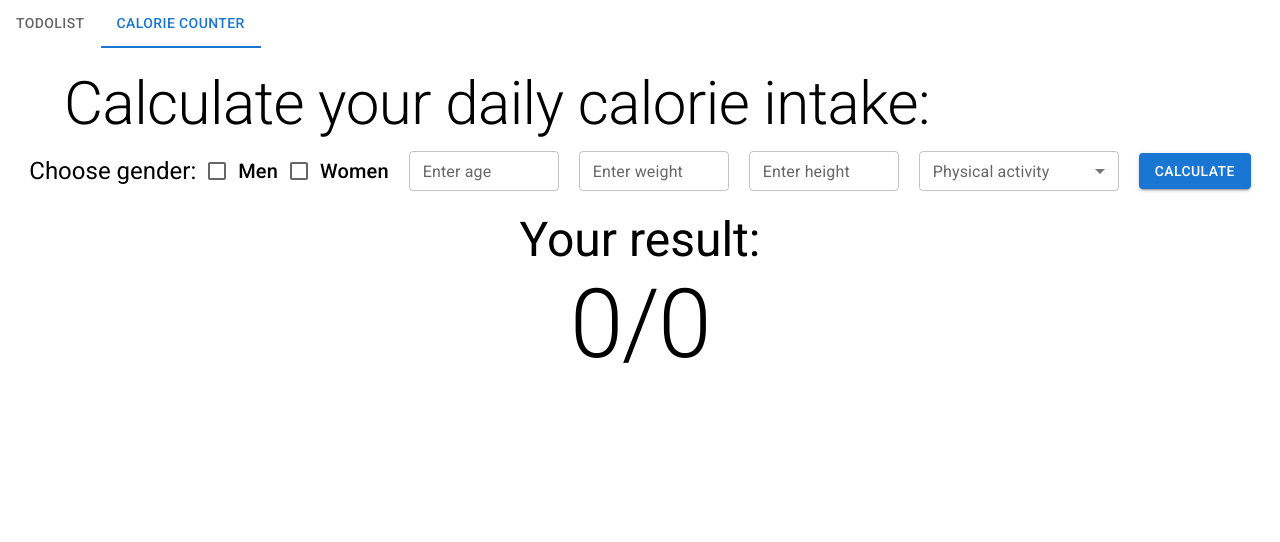
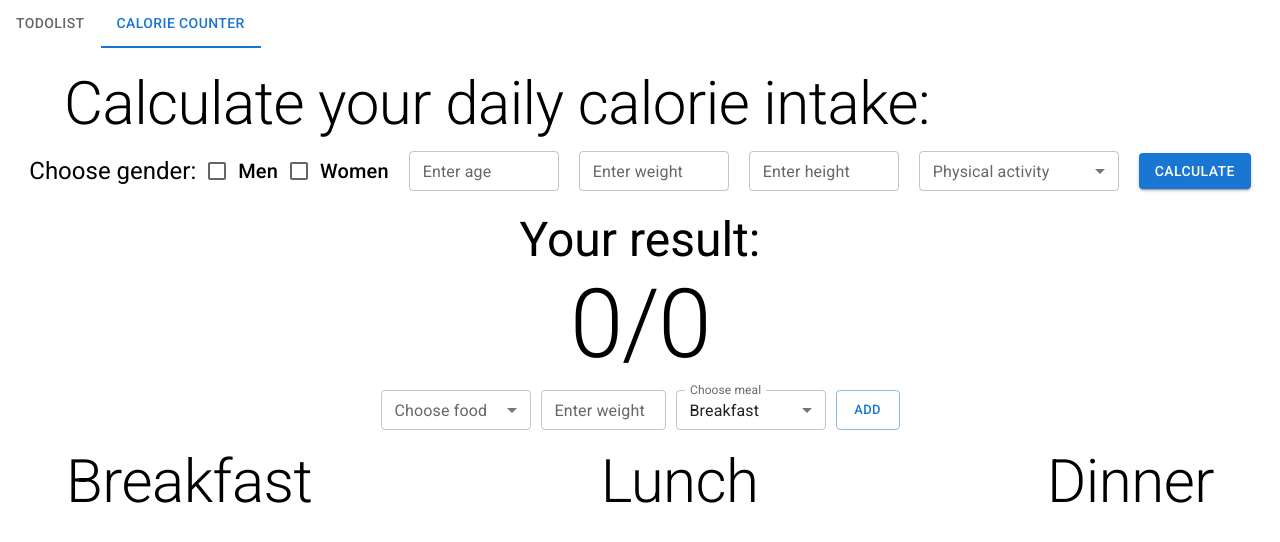
Before and after one commit to kittensgit/my-todo, a React (Create React App) app: page /calorie in a window 1280 px wide. Shown: the top 542 px of the page. Built offline with nearby package versions, Linux system fonts and the light colour scheme.

Commit message:
add eatenCalorie with bug

```diff
--- a/src/components/meal/Meal.jsx
+++ b/src/components/meal/Meal.jsx
@@ -2,7 +2,13 @@ import React, { useEffect } from 'react';
 import { Box, Typography } from '@mui/material';
 import MealItem from './MealItem';
 
-const Meal = ({ mealName, foods, selectedFoodList, setSelectedFoodList }) => {
+const Meal = ({
+    mealName,
+    foods,
+    selectedFoodList,
+    setSelectedFoodList,
+    changeEatenCalorie,
+}) => {
     useEffect(() => {
         const localMeal = JSON.parse(localStorage.getItem(`meal_${mealName}`));
         if (localMeal) {
@@ -30,10 +36,7 @@ const Meal = ({ mealName, foods, selectedFoodList, setSelectedFoodList }) => {
             `meal_${mealName}`,
             JSON.stringify(updatedSelectedFoodList)
         );
-    };
-
-    const calorieFood = (weight, calorie) => {
-        return Math.round((weight * calorie) / 100);
+        changeEatenCalorie(updatedMeal.calculatedCalories);
     };
 
     return (
@@ -48,7 +51,6 @@ const Meal = ({ mealName, foods, selectedFoodList, setSelectedFoodList }) => {
                             meal={meal}
                             deleteFood={deleteFood}
                             updateFood={updateFood}
-                            calorieFood={calorieFood}
                         />
                     ))}
             </Box>
--- a/src/components/meal/MealItem.jsx
+++ b/src/components/meal/MealItem.jsx
@@ -5,7 +5,7 @@ import EditMealForm from './EditMealForm';
 import { Button, Typography } from '@mui/material';
 import { Box } from '@mui/system';
 
-const MealItem = ({ foods, meal, deleteFood, updateFood, calorieFood }) => {
+const MealItem = ({ foods, meal, deleteFood, updateFood }) => {
     const [isEdit, setIsEdit] = useState(false);
 
     const toggleEdit = () => {
@@ -37,7 +37,7 @@ const MealItem = ({ foods, meal, deleteFood, updateFood, calorieFood }) => {
                 <>
                     <Typography variant="body2">
                         {meal.name} - {meal.weight} gramm -{' '}
-                        {calorieFood(meal.weight, meal.calorie)} calorie
+                        {meal.calculatedCalories} calorie
                     </Typography>
                     <Button onClick={toggleEdit}>
                         <EditIcon />
--- a/src/components/meal/Meals.jsx
+++ b/src/components/meal/Meals.jsx
@@ -6,13 +6,14 @@ import { v4 as uuidv4 } from 'uuid';
 // import { CheckBox } from '@mui/icons-material';
 
 // Компонент Meals отображает форму приемов пищи и список выбранных блюд
-const Meals = () => {
+const Meals = ({ changeEatenCalorie }) => {
     const [selectedMeal, setSelectedMeal] = useState('Breakfast'); // Выбранный прием пищи
     const [selectedFood, setSelectedFood] = useState(''); // Выбранное блюдо
     const [value, setValue] = useState(''); // Введенный вес
     const [selectedFoodList, setSelectedFoodList] = useState([]); // Список выбранных блюд
     const [selectedMealName, setSelectedMealName] = useState('Breakfast'); // Имя выбранного приема пищи
 
+    const mealNames = ['Breakfast', 'Lunch', 'Dinner'];
     const foods = [
         {
             id: uuidv4(),
@@ -31,6 +32,10 @@ const Meals = () => {
         },
     ];
 
+    const calorieFood = (weight, calorie) => {
+        return Math.round((weight * calorie) / 100);
+    };
+
     // Функция для добавления блюда в список
     const addFoodToMeal = (meal) => {
         if (selectedFoodList) {
@@ -48,19 +53,30 @@ const Meals = () => {
         }
     };
 
-    // Функция для добавления выбранного блюда
     const addSelectedFood = () => {
+        // Проверяем, выбрана ли какая-либо пища
         if (selectedFood) {
+            // Находим объект выбранной пищи в массиве foods
             const selectedFoodObj = foods.find(
                 (food) => food.name === selectedFood
             );
+
+            // Если найден объект выбранной пищи
             if (selectedFoodObj) {
+                // Создаем объект для еды в приеме пищи с именем, калориями и весом
                 const mealObj = {
                     name: selectedFood,
                     calorie: selectedFoodObj.calorie,
-                    weight: value || 0,
+                    weight: value || 0, // value -  это вес
+                    calculatedCalories: calorieFood(
+                        value || 0,
+                        selectedFoodObj.calorie
+                    ),
                 };
+
+                // Вызываем функцию для добавления еды в прием пищи
                 addFoodToMeal(mealObj);
+                changeEatenCalorie(mealObj.calculatedCalories);
             }
         }
     };
@@ -92,27 +108,17 @@ const Meals = () => {
                     justifyContent: 'space-between',
                 }}
             >
-                <Meal
-                    mealName={'Breakfast'}
-                    foods={foods}
-                    selectedFoodList={selectedFoodList}
-                    selectedMealName={selectedMealName} // Передаем выбранное имя приема пищи
-                    setSelectedFoodList={setSelectedFoodList}
-                />
-                <Meal
-                    mealName={'Lunch'}
-                    foods={foods}
-                    selectedFoodList={selectedFoodList}
-                    selectedMealName={selectedMealName} // Передаем выбранное имя приема пищи
-                    setSelectedFoodList={setSelectedFoodList}
-                />
-                <Meal
-                    mealName={'Dinner'}
-                    foods={foods}
-                    selectedFoodList={selectedFoodList}
-                    selectedMealName={selectedMealName} // Передаем выбранное имя приема пищи
-                    setSelectedFoodList={setSelectedFoodList}
-                />
+                {mealNames.map((mealName) => (
+                    <Meal
+                        key={mealName} // Важно добавить ключ для каждого компонента в маппинге
+                        mealName={mealName}
+                        foods={foods}
+                        selectedFoodList={selectedFoodList}
+                        selectedMealName={selectedMealName}
+                        setSelectedFoodList={setSelectedFoodList}
+                        changeEatenCalorie={changeEatenCalorie}
+                    />
+                ))}
             </Box>
         </Box>
     );
--- a/src/components/meal/NormaCalorie.jsx
+++ b/src/components/meal/NormaCalorie.jsx
@@ -8,7 +8,7 @@ import {
 } from '@mui/material';
 import React, { useState } from 'react';
 
-const NormaCalorie = () => {
+const NormaCalorie = ({ eatenCalorie }) => {
     const [normaCalorie, setNormaCalorie] = useState(0);
     const [isMenChecked, setIsMenChecked] = useState(false);
     const [isWomenChecked, setIsWomenChecked] = useState(false);
@@ -171,13 +171,20 @@ const NormaCalorie = () => {
             <Typography
                 sx={{
                     marginTop: '20px',
-                    marginBottom: '10px',
                     textAlign: 'center',
                 }}
                 variant="h3"
             >
                 Your result:
-                <Typography variant="h1">0/{normaCalorie}</Typography>
+            </Typography>
+            <Typography
+                sx={{
+                    textAlign: 'center',
+                    marginBottom: '10px',
+                }}
+                variant="h1"
+            >
+                {eatenCalorie}/{normaCalorie}
             </Typography>
         </Box>
     );
--- a/src/components/pages/CaloriePage.jsx
+++ b/src/components/pages/CaloriePage.jsx
@@ -1,12 +1,18 @@
-import React from 'react';
+import React, { useState } from 'react';
 import Meals from '../meal/Meals';
 import NormaCalorie from '../meal/NormaCalorie';
 
 const CaloriePage = () => {
+    const [eatenCalorie, setEatenCalorie] = useState(0);
+
+    const changeEatenCalorie = (calorieCount) => {
+        setEatenCalorie(eatenCalorie + calorieCount);
+    };
+
     return (
         <div>
-            <NormaCalorie />
-            {/* <Meals /> */}
+            <NormaCalorie eatenCalorie={eatenCalorie} />
+            <Meals changeEatenCalorie={changeEatenCalorie} />
         </div>
     );
 };
```
